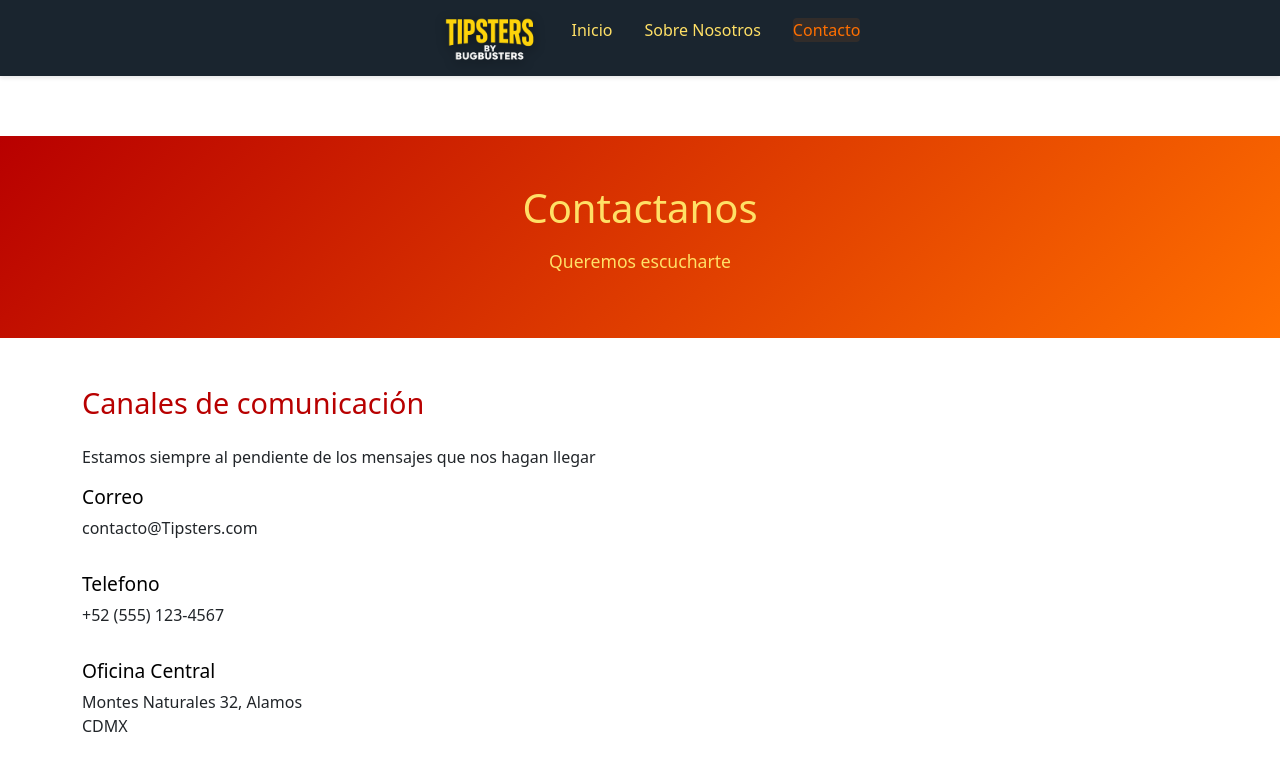
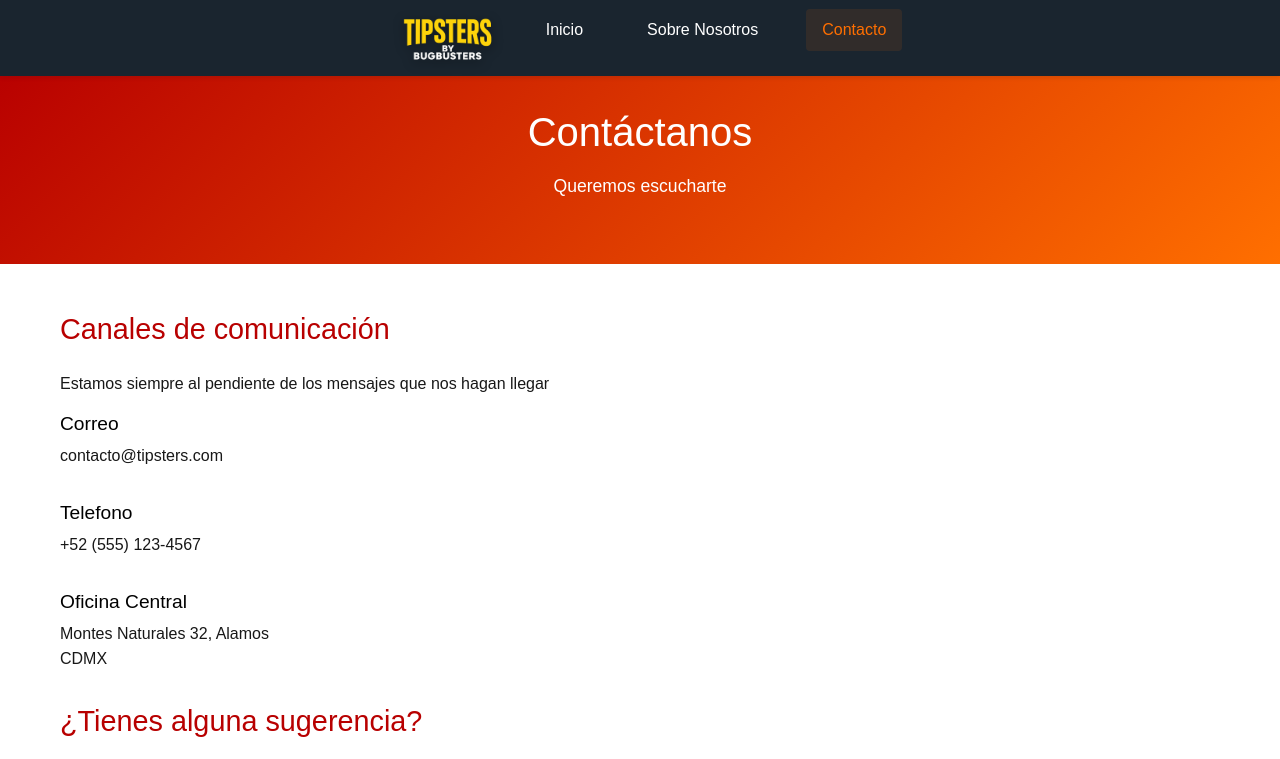
Before and after one commit to rojaslona/LAB-BLOG-SPORTS-UPDATE, a plain HTML site: page contact.html in a window 1280 px wide. Shown: the top 759 px of the page. Drawn offline with nearby package versions, Linux system fonts and the light colour scheme.

Commit message:
colors and bootstrap format changed

```diff
--- a/contact.html
+++ b/contact.html
@@ -4,11 +4,12 @@
     <meta charset="UTF-8">
     <meta name="viewport" content="width=device-width, initial-scale=1.0">
     <title>Contactanos - Tipsters</title>
-    <link rel="stylesheet" href="css/style.css">
     <link href="https://cdn.jsdelivr.net/npm/bootstrap@5.3.8/dist/css/bootstrap.min.css"
           rel="stylesheet"
           integrity="sha384-sRIl4kxILFvY47J16cr9ZwB07vP4J8+LH7qKQnuqkuIAvNWLzeN8tE5YBujZqJLB"
           crossorigin="anonymous">
+    <link rel="stylesheet" href="css/style.css">
+
 </head>
 <body>
     <header>
@@ -42,7 +43,7 @@
     <main>
         <section class="page-header">
             <div class="container">
-                <h1>Contactanos</h1>
+                <h1>Contáctanos</h1>
                 <p>Queremos escucharte</p>
             </div>
         </section>
@@ -56,7 +57,7 @@
 
                         <div class="contact-item">
                             <h3>Correo</h3>
-                            <p>contacto@Tipsters.com</p>
+                            <p>contacto@tipsters.com</p>
                         </div>
 
                         <div class="contact-item">
--- a/css/style.css
+++ b/css/style.css
@@ -2,7 +2,7 @@
 :root {
     --flame-red: #b80000;
     --flame-orange: #ff6f00;
-    --flame-yellow: #ffe066;
+    --flame-yellow: #ffffff;
     --flame-dark: #181818;
     --flame-blue: #000; /* All blue-based elements now black */
 }
```
Also changed, not shown: about.html (+3 -2 lines), index.html (+2 -1 lines).
